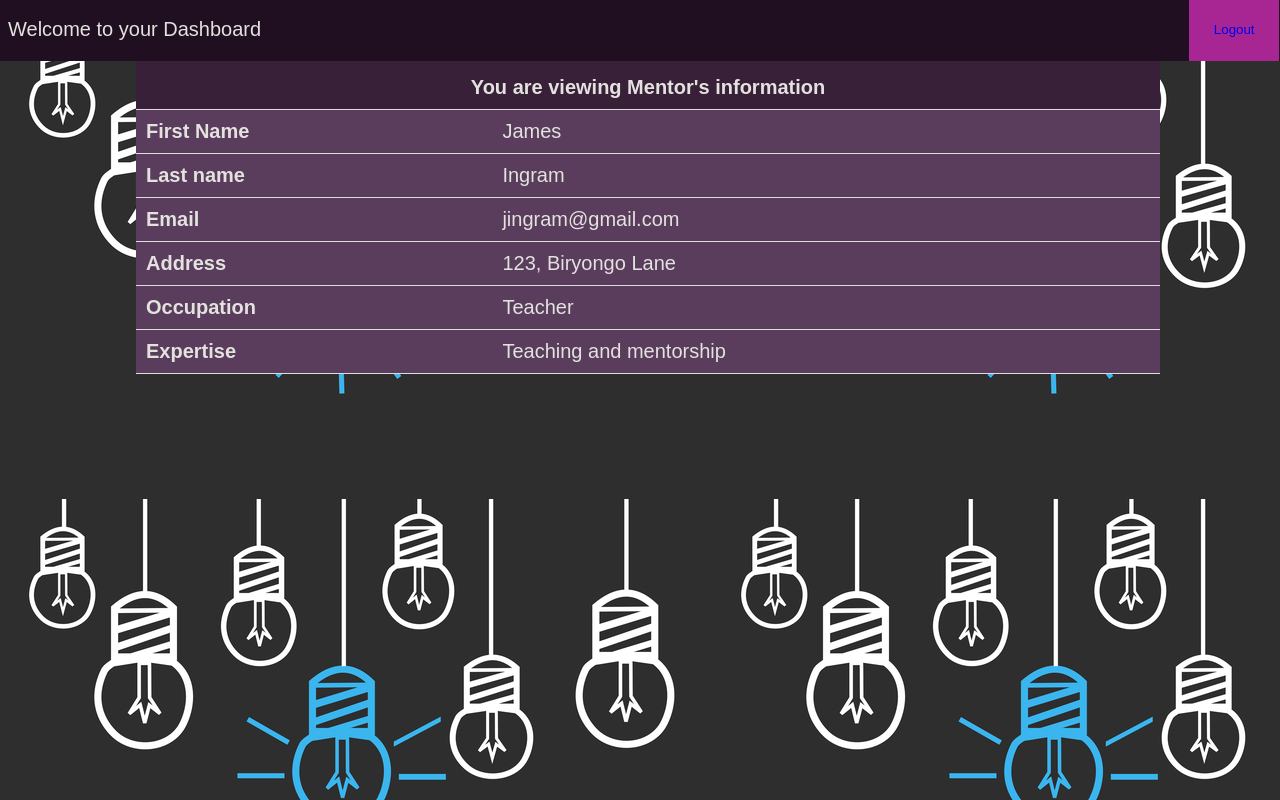
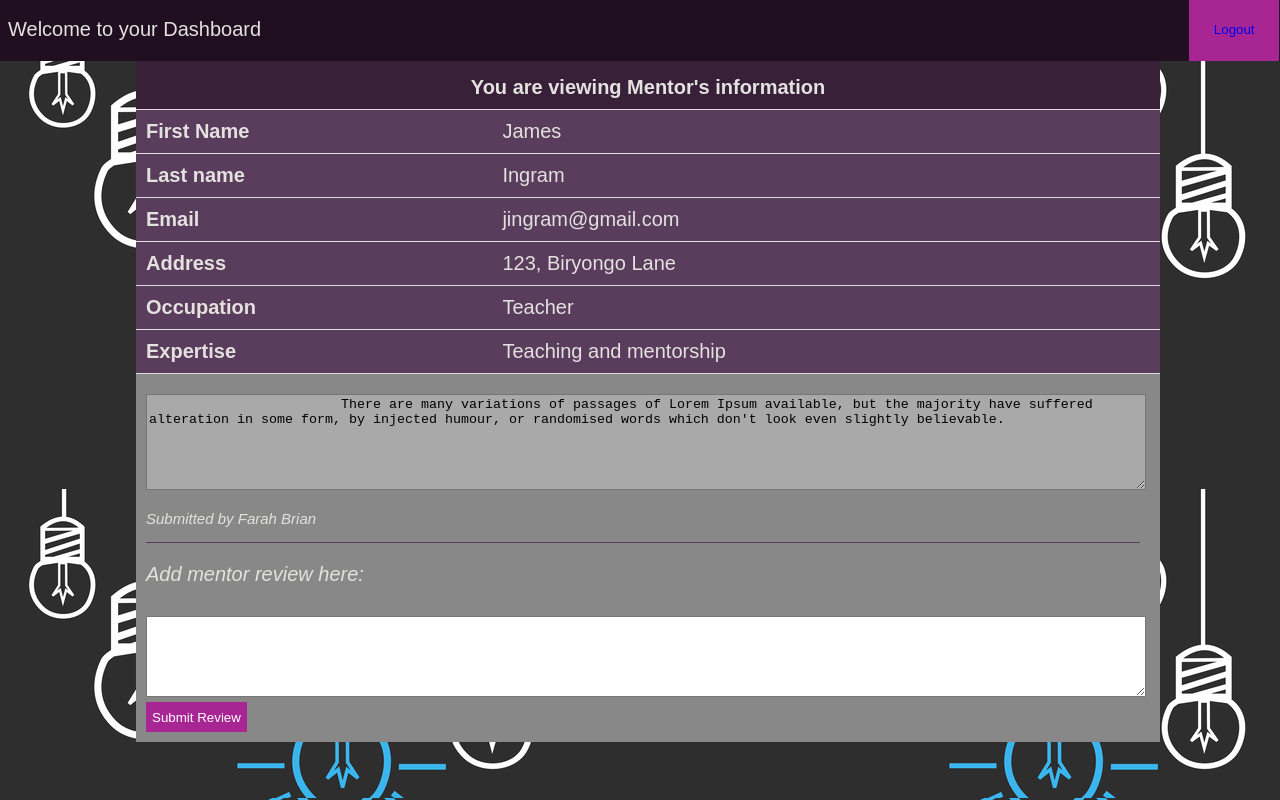
Before and after one commit to BonifaceMaina/freementors, a plain HTML site: page UI/mentorinfo.html in a window 1280 px wide. Drawn offline with Linux system fonts and the light colour scheme.

Commit message:
(ft) Add user comment section

```diff
--- a/UI/mentorinfo.html
+++ b/UI/mentorinfo.html
@@ -44,6 +44,23 @@
                 <td>Teaching and mentorship</td>
             </tr>
         </table>
+
+        <div  class="comment">
+            <div class="commented">
+                <textarea name="commented" id="" cols="30" rows="6">
+                        There are many variations of passages of Lorem Ipsum available, but the majority have suffered alteration in some form, by injected humour, or randomised words which don't look even slightly believable.
+                </textarea>
+                <p><i>Submitted by Farah Brian</i></p>
+            </div>
+            <!-- this is the comment form -->
+        <form action="">
+            <p><i> Add mentor review here:</i></p>
+            <textarea name="comment" id="comment" cols="30" rows="5">
+            </textarea>
+            <input type="submit" value="Submit Review">
+        </form>
+        </div>
+
     </div>
 </body>
 </html>
--- a/UI/styles.css
+++ b/UI/styles.css
@@ -5,7 +5,7 @@ body, html{
     font-size: 20px;
     color: #e3e2df;
     /* margin: 0; */
-    position: fixed;
+    /* position: fixed; */
     width: 100%;
     height: 100%;
 }
@@ -216,6 +216,38 @@ body, html{
     padding: 10px;
 }
 
+/* css for the comment section */
+.commented{
+    border-bottom: 1px solid #5a3d5c;
+}
+.commented p{
+    margin-right: none;
+    margin-left: auto;
+    font-size: 15px;
+    /* border-bottom: 1px solid #200f21; */
+}
+
+.commented textarea{
+    background: darkgrey;
+    text-align: left;
+}
+
+.comment{
+    background: #888;
+    padding: 10px 20px 10px 10px;
+}
+.comment input {
+    background: #a72693;
+    color: white;
+    height: 30px;
+    border: none;
+}
+
+textarea{
+    margin: 10px 60px 0 0;
+    width: 100%;
+}
+
 /* css for smaller devices */
 @media only screen and (max-width: 768px) {
 
```
